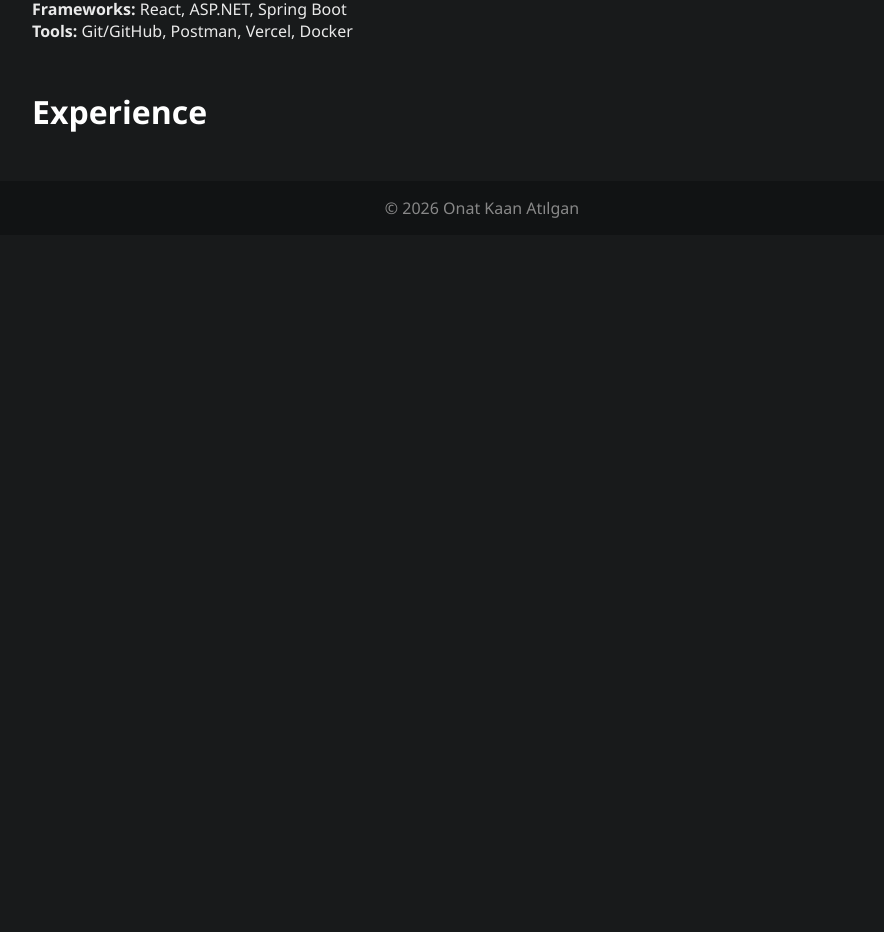
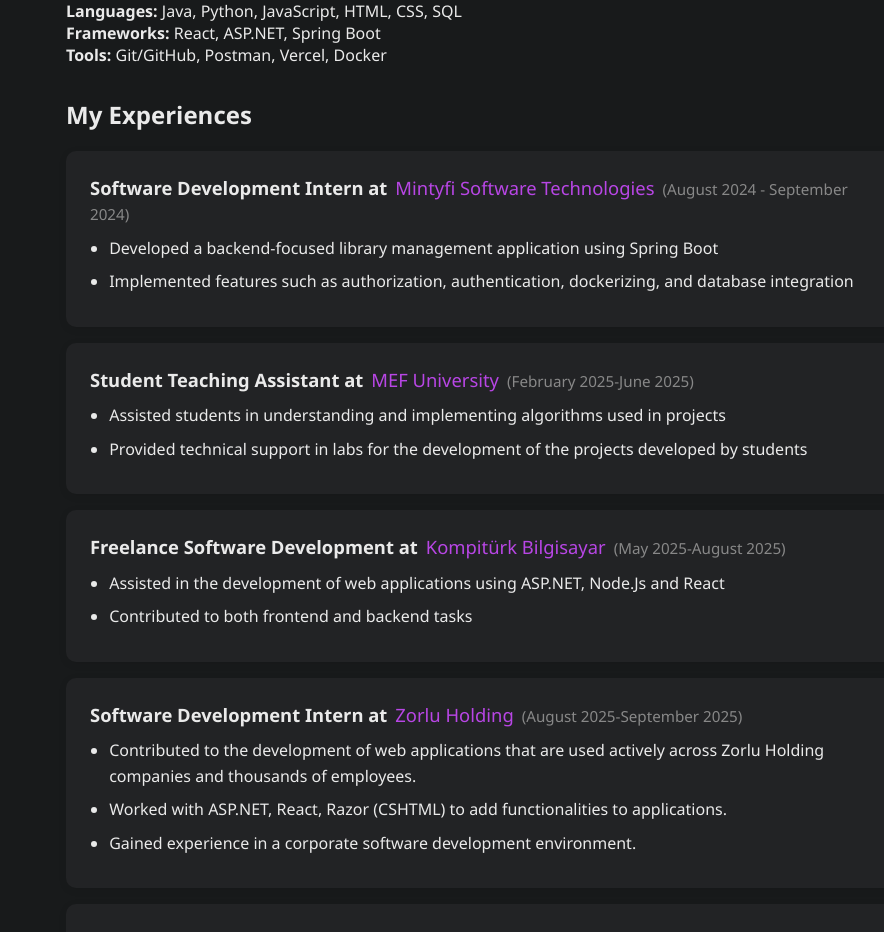
Before and after one commit to LePqrta/personal-website, a React (Create React App) app in the folder personal-website/: page / in a window 1280 px wide. Shown: the part 286-1218 px from the top of the page, without its empty margins (158-1042 px from the left). Before the commit the page ends 800 px from the top, so only its background shows below. Built offline with nearby package versions, Linux system fonts and the light colour scheme.

Commit message:
Experiences added

```diff
--- a/personal-website/src/App.css
+++ b/personal-website/src/App.css
@@ -9,10 +9,30 @@
 .App{
   animation : fadeIn 1s ease;
 }
+@keyframes slideDown {
+  from {
+    opacity: 0;
+    transform: translateY(-40px);
+  }
+  to {
+    opacity: 1;
+    transform: translateY(0);
+  }
+}
+
 @keyframes fadeIn {
   from {
     opacity: 0;
-    transform: translateY(20px);
+  }
+  to {
+    opacity: 1;
+  }
+}
+
+@keyframes slideUp {
+  from {
+    opacity: 0;
+    transform: translateY(40px);
   }
   to {
     opacity: 1;
@@ -25,12 +45,14 @@
   justify-content: space-between;
   align-items: center;
   padding: 1rem 2rem;
+  animation: slideDown 0.8s ease;
 }
 
 .navbar-brand {
   font-size: 1.3rem;
   font-weight: bold;
   color: #eaeaea;
+  text-align: left;
 }
 
 .navbar-links {
@@ -58,16 +80,18 @@
   border: 1px solid #4f46e5;
   border-radius: 4px;
   padding: 0.3rem 0.8rem;
-  margin-left: 1rem;
+  margin-left: 2rem;
 }
 
 .main-content {
-  max-width: 900px;
+  max-width: 65%;
   margin: 2rem auto;
-  padding: 0 1rem;
+  padding: 0 2rem;
 }
 .intro-section {
   text-align: left;
+  animation: fadeIn 1s 0.5s ease both;
+
 }
 .intro-section h1 {
   font-size: 2.5rem;
@@ -89,12 +113,70 @@
 .experiences {
   margin-top: 1rem;
   font-size: 1rem;
+  margin-bottom: 1rem;;
 }
 
-.experiences-section h2 {
-  margin-top: 3rem;
-  font-size: 2rem;
-  color: #ffffff;
+.experiences-section {
+  width: 100%;
+  margin-top: 2rem;
+  text-align: left;
+  animation: slideUp 1s 1s ease both;
+}
+
+.experience-card {
+  background: #222325;
+  border-radius: 10px;
+  padding: 1.5rem;
+  margin-top: 1rem;
+  box-shadow: 0 2px 8px rgba(0,0,0,0.08);
+  transition: box-shadow 0.3s, transform 0.3s;
+}
+
+.experience-card:hover {
+  box-shadow: 0 4px 24px rgba(184,70,229,0.18), 0 2px 8px rgba(0,0,0,0.12);
+  transform: scale(1.03);
+  z-index: 1;
+}
+
+.experience-title {
+  font-size: 1.15rem;
+  margin-bottom: 0.7rem;
+  color: #eaeaea;
+}
+
+.company {
+  color: #b846e5;
+  font-weight: 500;
+  margin-left: 0.5rem;
+}
+
+.company a {
+  color: #b846e5;
+  text-decoration: none;
+  font-weight: 500;
+  transition: color 0.2s, text-decoration 0.2s;
+}
+
+.company a:hover {
+  color: #eebbc3;
+  text-decoration: underline;
+}
+
+.dates {
+  color: #888;
+  margin-left: 0.5rem;
+  font-size: 0.95rem;
+}
+
+.experience-list {
+  margin: 0;
+  padding-left: 1.2rem;
+  color: #eaeaea;
+}
+
+.experience-list li {
+  margin-bottom: 0.5rem;
+  line-height: 1.6;
 }
 
 .footer {
--- a/personal-website/src/App.tsx
+++ b/personal-website/src/App.tsx
@@ -7,9 +7,8 @@
       <nav className="navbar">
         <div className="navbar-brand">Onat Kaan Atılgan</div>
         <ul className="navbar-links">
-          <li><a href="#home" className="active">Home</a></li>
-          <li><a href="#projects">Projects</a></li>
-          <li><a href="#blog">Contact</a></li>
+          <li><a href="https://github.com/LePqrta">GitHub</a></li>
+          <li><a href="https://www.linkedin.com/in/onat-kaan-atilgan/">LinkedIn</a></li>
         </ul>
       </nav>
       <main className="main-content">
@@ -18,7 +17,8 @@
           <p>
             Hi! I am Onat Kaan Atılgan, a senior computer engineering student at MEF University.
             I am experienced in full-stack web development with experiences in both big enterprises and smaller companies.
-            I currently work on personal projects about machine learning such as a licence plate recognition system.
+            I am very eager to learn and work on projects and I am actively working on personal projects to improve my skills.
+
           </p>
           <div className="experiences">
             <strong>Languages:</strong> Java, Python, JavaScript, HTML, CSS, SQL<br />
@@ -26,10 +26,76 @@
             <strong>Tools:</strong> Git/GitHub, Postman, Vercel, Docker
           </div>
         </section>
-        <section className="experiences-section" id="experiences">
-          <h2>Experience</h2>
-          {/* Add your projects here */}
-        </section>
+<section className="experiences-section" id="experiences">
+  <h2>My Experiences</h2>
+  <div className="experience-card">
+    <div className="experience-title">
+      <strong>Software Development Intern at</strong>
+      <span className="company">
+        <a href="https://www.mintyfi.com" target="_blank" rel="noopener noreferrer">Mintyfi Software Technologies
+  </a></span>
+      <span className="dates">(August 2024 - September 2024)</span>
+    </div>
+    <ul className="experience-list">
+      <li>Developed a backend-focused library management application using Spring Boot</li>
+      <li>Implemented features such as authorization, authentication, dockerizing, and database integration</li>
+    </ul>
+  </div>
+      <div className="experience-card">
+    <div className="experience-title">
+      <strong>Student Teaching Assistant at</strong>
+      <span className="company">
+        <a href="https://www.mef.edu.tr" target="_blank" rel="noopener noreferrer">MEF University
+  </a></span>
+      <span className="dates">(February 2025-June 2025)</span>
+    </div>
+    <ul className="experience-list">
+      <li>Assisted students in understanding and implementing algorithms used in projects</li>
+      <li>Provided technical support in labs for the development of the projects developed by students</li>
+    </ul>
+  </div>
+      <div className="experience-card">
+    <div className="experience-title">
+      <strong>Freelance Software Development at</strong>
+      <span className="company">
+        <a href="https://www.diaistanbul.tr" target="_blank" rel="noopener noreferrer">Kompitürk Bilgisayar
+  </a></span>
+      <span className="dates">(May 2025-August 2025)</span>
+    </div>
+    <ul className="experience-list">
+      <li>Assisted in the development of web applications using ASP.NET, Node.Js and React</li>
+      <li>Contributed to both frontend and backend tasks</li>
+    </ul>
+  </div>
+        <div className="experience-card">
+    <div className="experience-title">
+      <strong>Software Development Intern at</strong>
+      <span className="company">
+        <a href="https://www.zorlu.com" target="_blank" rel="noopener noreferrer">Zorlu Holding
+  </a></span>
+      <span className="dates">(August 2025-September 2025)</span>
+    </div>
+    <ul className="experience-list">
+      <li>Contributed to the development of web applications that are used actively across Zorlu Holding companies and thousands of employees.</li>
+      <li>Worked with ASP.NET, React, Razor (CSHTML) to add functionalities to applications.</li>
+      <li>Gained experience in a corporate software development environment.</li>
+    </ul>
+  </div>
+    <div className="experience-card">
+    <div className="experience-title">
+      <strong>IT Intern at</strong>
+      <span className="company">
+        <a href="https://socialofficetr.com/" target="_blank" rel="noopener noreferrer">Social Office
+  </a></span>
+      <span className="dates">(October 2025-Ongoing)</span>
+    </div>
+    <ul className="experience-list">
+      <li>Contributed to the development of web applications that are used actively across Zorlu Holding companies and thousands of employees.</li>
+      <li>Worked with ASP.NET, React, Razor (CSHTML) to add functionalities to applications.</li>
+      <li>Gained experience in a corporate software development environment.</li>
+    </ul>
+  </div>
+</section>
       </main>
       <footer className="footer">
         &copy; {new Date().getFullYear()} Onat Kaan Atılgan
```
Also changed, not shown: 1 other file (tests, documents, lock files or other folders).
